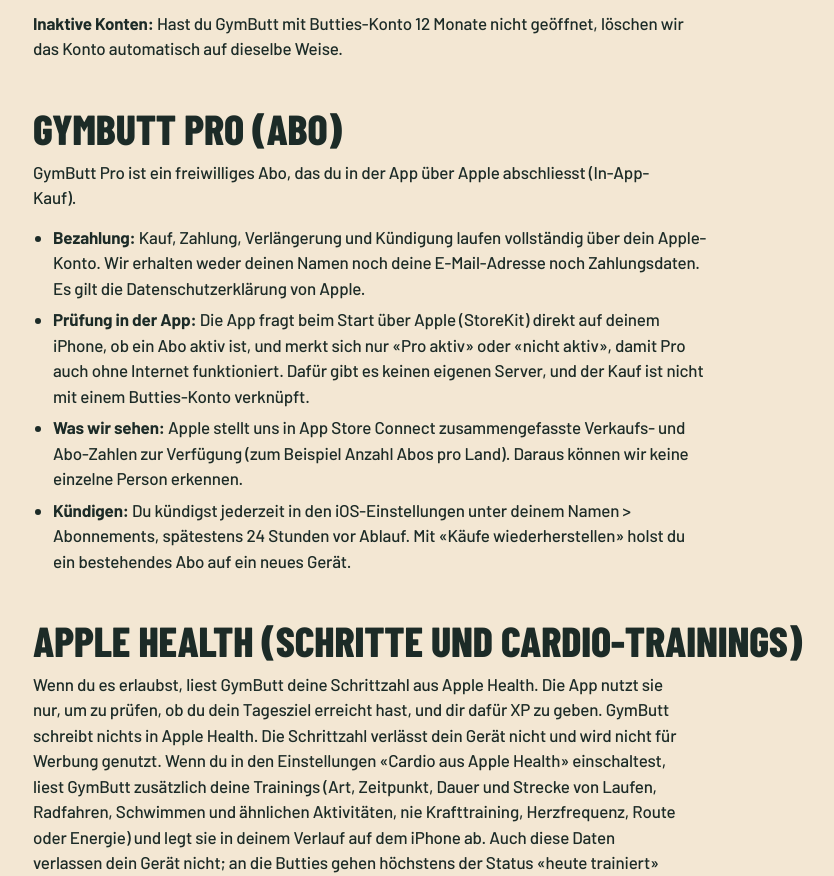
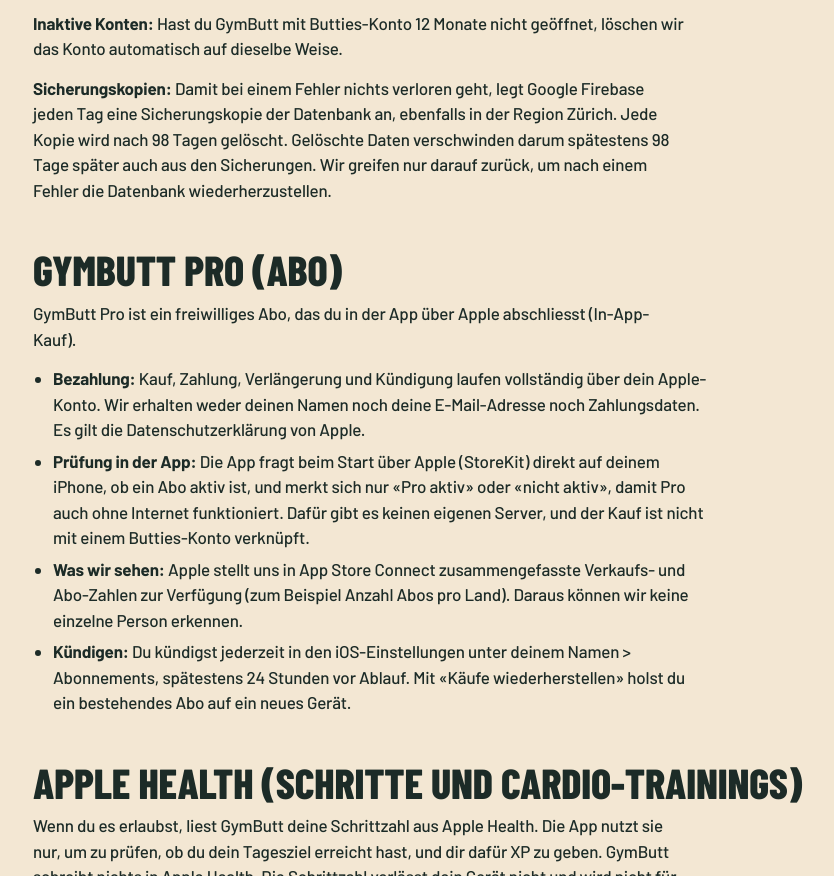
Before and after one commit to mcritzhp/GymButt, a plain HTML site: page datenschutz.html in a window 1280 px wide. Shown: the part 3038-3914 px from the top of the page, without its empty margins (7-841 px from the left). Drawn offline with Linux system fonts and the light colour scheme.

Commit message:
Datenschutz: tägliche Backups ergänzt

```diff
--- a/datenschutz.html
+++ b/datenschutz.html
@@ -87,6 +87,7 @@
 <p><b>Wer es sieht:</b> Nur die Mitglieder deiner Gruppen sehen deinen Spitznamen, deinen Butt, dein Level, deinen Streak, deinen Tagesstatus und deine Zahl für die Challenge. Es gibt keine öffentlichen Profile und keine Suche nach Personen. Eine Gruppe hat höchstens 6 Mitglieder. Wer einen Einladungscode kennt, kann der Gruppe beitreten. Gib ihn deshalb nur Personen, die du in der Gruppe willst. Der Code ist 14 Tage gültig und kann jederzeit erneuert werden, dann gilt der alte nicht mehr. Abgelaufene Codes werden 30 Tage nach Ablauf gelöscht.</p>
 <p><b>Löschen:</b> In den Einstellungen unter «GymButties» kannst du dein Butties-Konto jederzeit löschen. Dabei werden deine Anmeldung, dein Profil, deine Mitgliedschaften, deine Einträge, deine Zahlen in Challenges und alle geschickten oder erhaltenen Vorlagen sofort vom Server gelöscht. Gruppen ohne Mitglieder werden mit gelöscht. Gehörte dir eine Gruppe, geht sie an ein anderes Mitglied über. Deine Trainings auf dem iPhone bleiben.</p>
 <p><b>Inaktive Konten:</b> Hast du GymButt mit Butties-Konto 12 Monate nicht geöffnet, löschen wir das Konto automatisch auf dieselbe Weise.</p>
+<p><b>Sicherungskopien:</b> Damit bei einem Fehler nichts verloren geht, legt Google Firebase jeden Tag eine Sicherungskopie der Datenbank an, ebenfalls in der Region Zürich. Jede Kopie wird nach 98 Tagen gelöscht. Gelöschte Daten verschwinden darum spätestens 98 Tage später auch aus den Sicherungen. Wir greifen nur darauf zurück, um nach einem Fehler die Datenbank wiederherzustellen.</p>
 <h2>GymButt Pro (Abo)</h2>
 <p>GymButt Pro ist ein freiwilliges Abo, das du in der App über Apple abschliesst (In-App-Kauf).</p>
 <ul class="plain"><li><b>Bezahlung:</b> Kauf, Zahlung, Verlängerung und Kündigung laufen vollständig über dein Apple-Konto. Wir erhalten weder deinen Namen noch deine E-Mail-Adresse noch Zahlungsdaten. Es gilt die Datenschutzerklärung von Apple.</li><li><b>Prüfung in der App:</b> Die App fragt beim Start über Apple (StoreKit) direkt auf deinem iPhone, ob ein Abo aktiv ist, und merkt sich nur «Pro aktiv» oder «nicht aktiv», damit Pro auch ohne Internet funktioniert. Dafür gibt es keinen eigenen Server, und der Kauf ist nicht mit einem Butties-Konto verknüpft.</li><li><b>Was wir sehen:</b> Apple stellt uns in App Store Connect zusammengefasste Verkaufs- und Abo-Zahlen zur Verfügung (zum Beispiel Anzahl Abos pro Land). Daraus können wir keine einzelne Person erkennen.</li><li><b>Kündigen:</b> Du kündigst jederzeit in den iOS-Einstellungen unter deinem Namen &gt; Abonnements, spätestens 24 Stunden vor Ablauf. Mit «Käufe wiederherstellen» holst du ein bestehendes Abo auf ein neues Gerät.</li></ul>
```
Also changed, not shown: en/privacy/index.html (+1 -0 lines).
